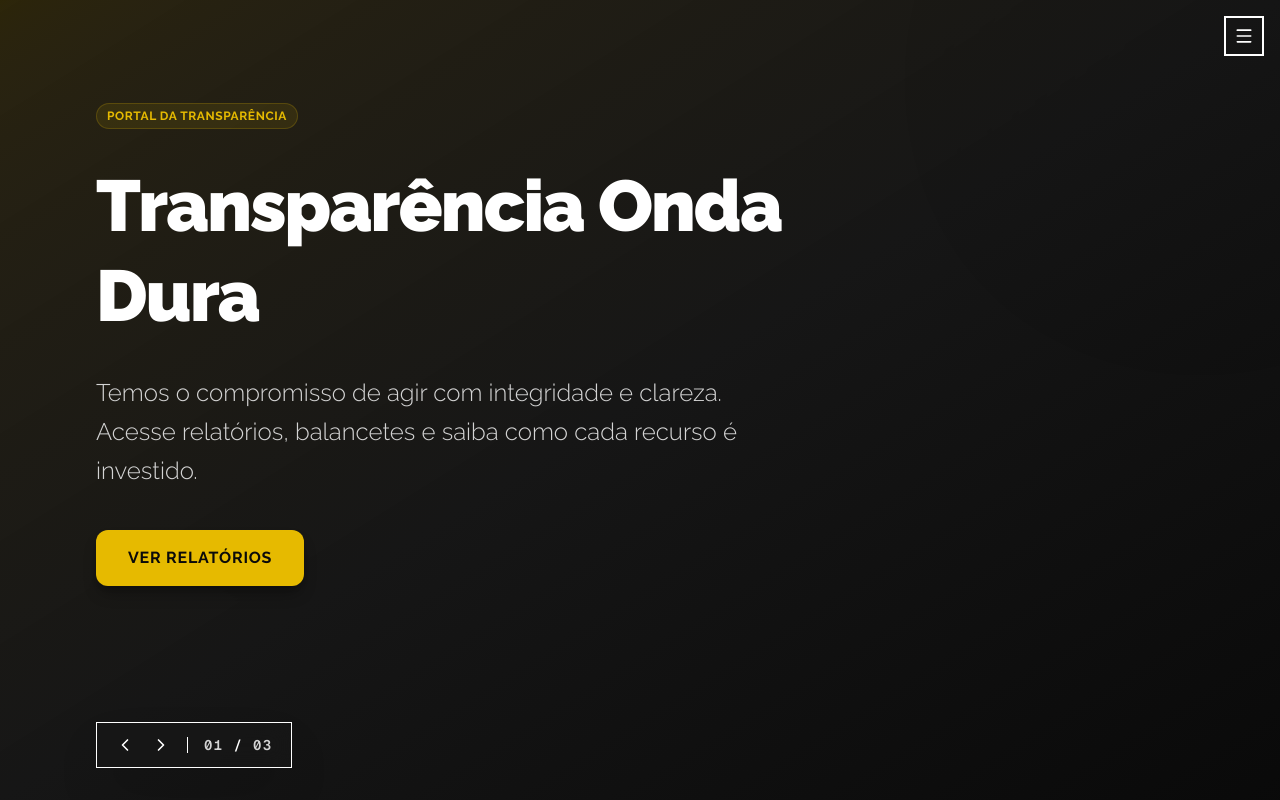
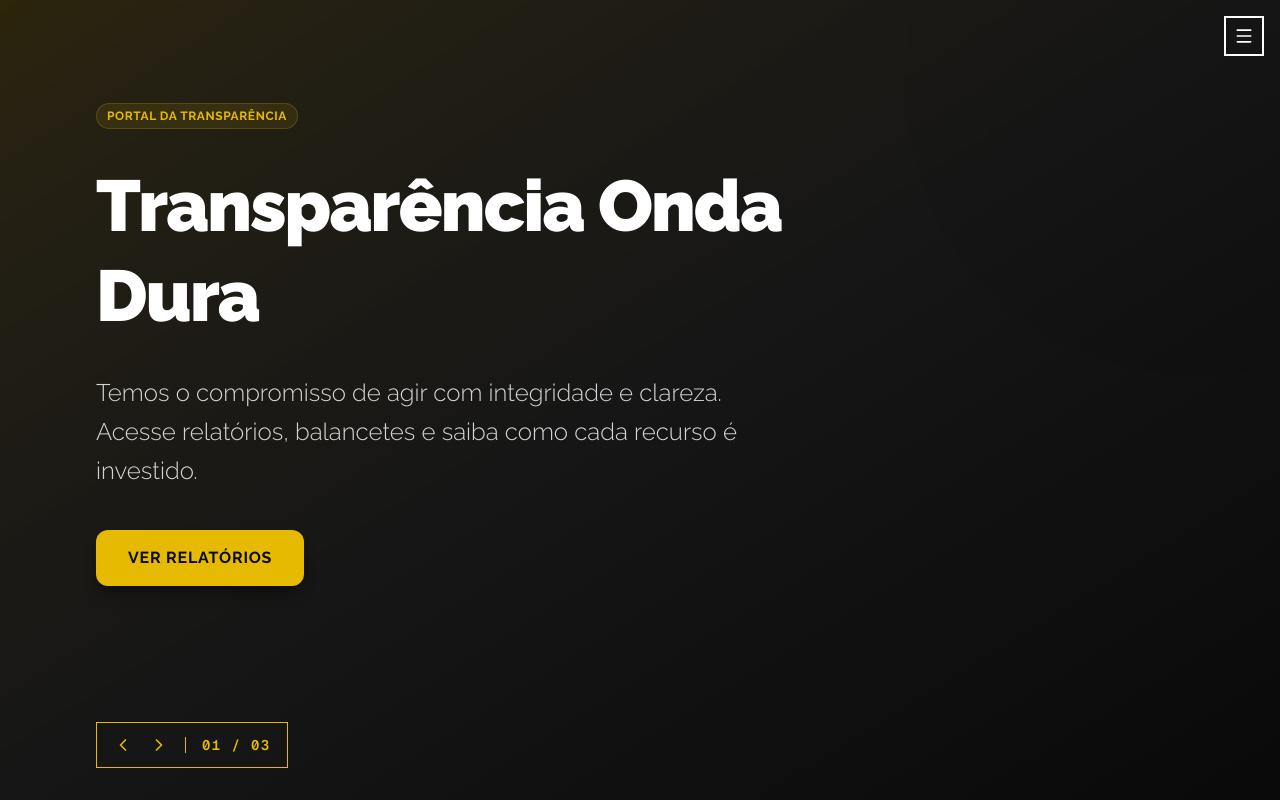
Before and after one commit to cyronp/portaltransparencia-ondadura, a Next.js app: page / in a window 1280 px wide. Built offline with nearby package versions, Linux system fonts and the light colour scheme.

Commit message:
feat: add more acessibility to the page.

```diff
--- a/app/components/Header/Header.tsx
+++ b/app/components/Header/Header.tsx
@@ -14,7 +14,7 @@ export default function Header() {
     <>
       <button
         onClick={() => setIsOpen(!isOpen)}
-        className={`fixed top-4 right-4 z-9999 p-2 bg-transparent transition-all active:scale-95 duration-200 cursor-pointer focus:outline-none flex items-center justify-center border-2 ${!isOpen ? "border-white text-white hover:bg-neutral-600" : "hover:bg-neutral-200 border-black text-black"}`}
+        className={`fixed top-4 right-4 z-9999 p-2 bg-transparent transition-all active:scale-95 duration-200 cursor-pointer focus:outline-none focus-visible:ring-2 focus-visible:ring-ondadura-yellow-400 focus-visible:ring-offset-2 focus-visible:ring-offset-transparent flex items-center justify-center border-2 ${!isOpen ? "border-white text-white hover:bg-neutral-600" : "hover:bg-neutral-200 border-black text-black"}`}
         aria-label={isOpen ? "Fechar cabeçalho" : "Abrir cabeçalho"}
         aria-expanded={isOpen}
       >
--- a/app/components/HomeCarousel/HomeCarousel.tsx
+++ b/app/components/HomeCarousel/HomeCarousel.tsx
@@ -124,25 +124,25 @@ export default function HomeCarousel() {
         </div>
       </div>
 
-      {/* PowerPoint Control Deck */}
-      <div className="absolute bottom-6 left-6 sm:bottom-8 sm:left-12 md:left-24 z-20 flex items-center gap-2 bg-neutral-900/90 backdrop-blur-md px-3.5 py-2 border border-white shadow-2xl deck-on-short">
+      {/* Deck */}
+      <div className="absolute bottom-6 left-6 sm:bottom-8 sm:left-12 md:left-24 z-20 flex items-center gap-2 bg-neutral-900/90 backdrop-blur-md px-3 py-2 border border-ondadura-yellow-400 deck-on-short">
         <button
           onClick={scrollPrev}
-          className="p-1 text-white hover:text-white hover:bg-neutral-800 rounded-lg transition-colors cursor-pointer focus:outline-none flex items-center justify-center"
+          className="p-1 text-ondadura-yellow-400 hover:text-ondadura-yellow-300 hover:bg-neutral-800 transition-colors cursor-pointer focus:outline-none focus-visible:ring-2 focus-visible:ring-white flex items-center justify-center"
           aria-label="Slide anterior"
         >
           <ChevronLeft className="w-4 h-4 sm:w-5 sm:h-5" />
         </button>
         <button
           onClick={scrollNext}
-          className="p-1 text-white hover:text-white hover:bg-neutral-800 rounded-lg transition-colors cursor-pointer focus:outline-none flex items-center justify-center"
+          className="p-1 text-ondadura-yellow-400 hover:text-ondadura-yellow-300 hover:bg-neutral-800 transition-colors cursor-pointer focus:outline-none focus-visible:ring-2 focus-visible:ring-white flex items-center justify-center"
           aria-label="Próximo slide"
         >
           <ChevronRight className="w-4 h-4 sm:w-5 sm:h-5" />
         </button>
-        <div className="w-px h-4 bg-white mx-1" />
-        <span className="text-neutral-300 font-mono text-xs sm:text-sm tracking-widest font-semibold px-1 select-none">
-          {String(selectedIndex + 1).padStart(2, '0')} <span className="text-white">/</span> {String(SLIDES.length).padStart(2, '0')}
+        <div className="w-px h-4 bg-ondadura-yellow-400 mx-1" />
+        <span className="text-ondadura-yellow-400 font-mono text-xs sm:text-sm tracking-widest font-semibold px-1 select-none">
+          {String(selectedIndex + 1).padStart(2, '0')} <span className="text-ondadura-yellow-400">/</span> {String(SLIDES.length).padStart(2, '0')}
         </span>
       </div>
     </div>
```
